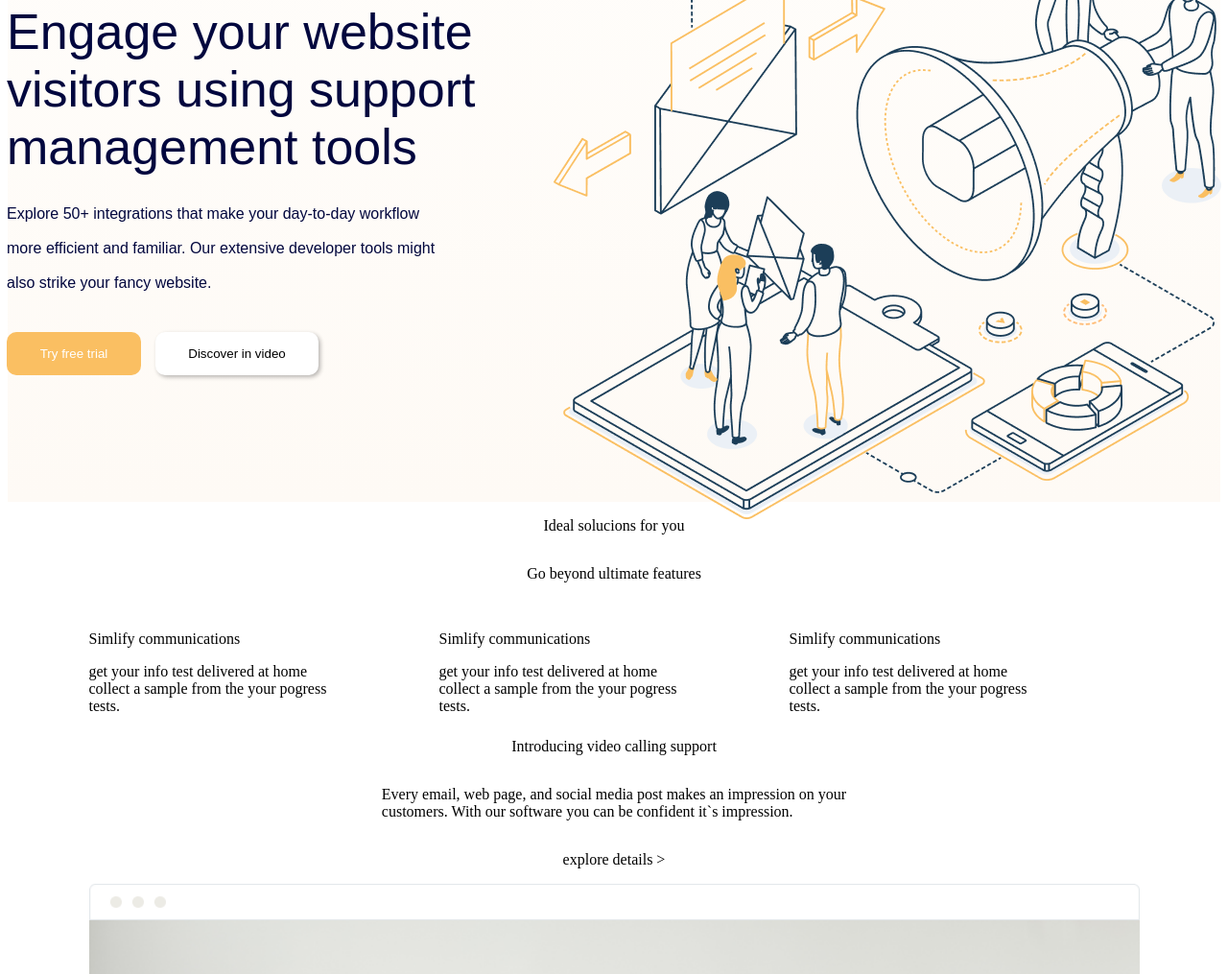
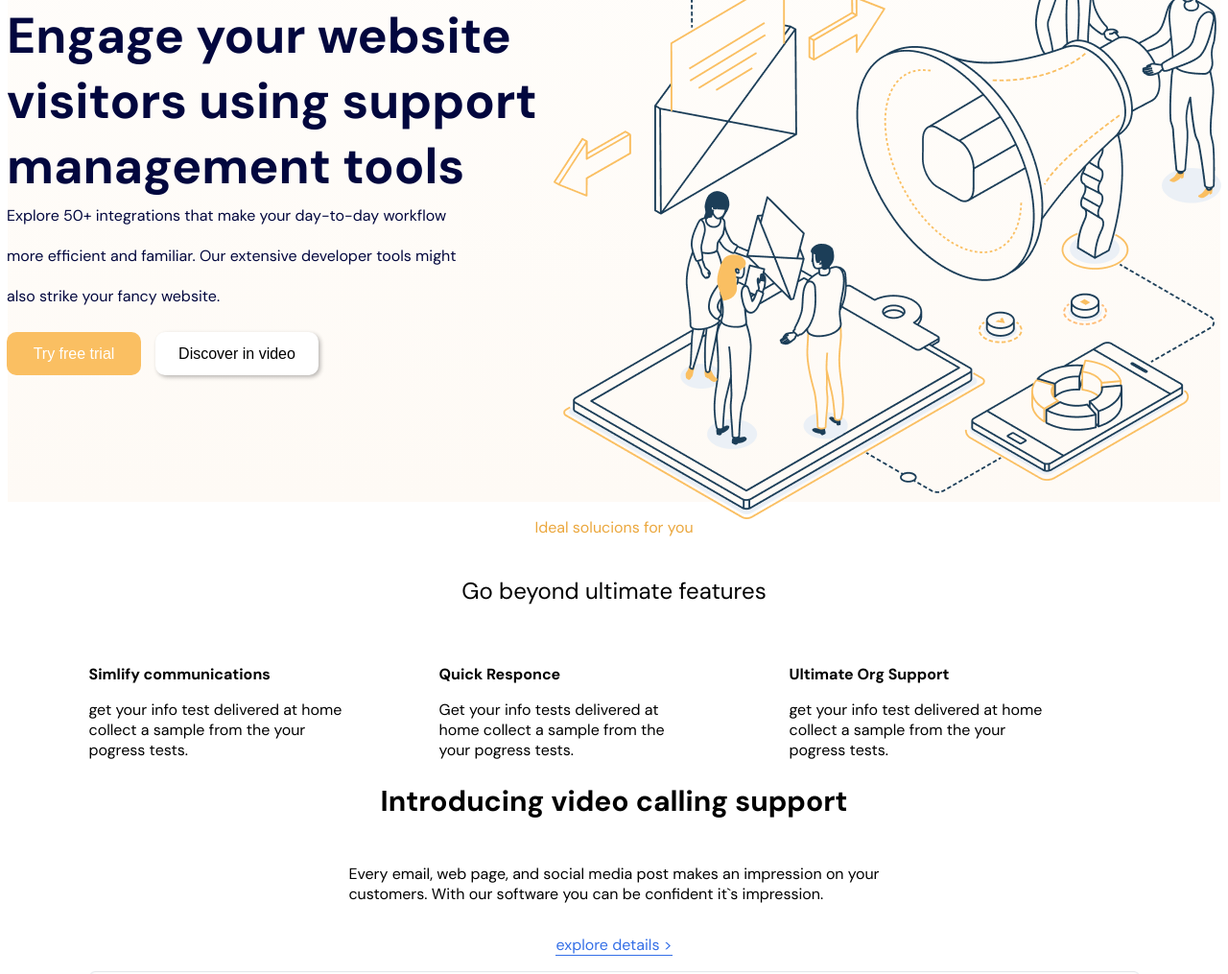
Before and after one commit to Kenneth-Luera/kennethpag.github.io, a plain HTML site: page index.html in a window 1280 px wide. Shown: the part 285-1300 px from the top of the page at 96% size. Drawn offline with Linux system fonts and the light colour scheme.

Commit message:
cambios2 04/09

```diff
--- a/index.html
+++ b/index.html
@@ -3,6 +3,9 @@
   <head>
     <link rel="stylesheet" href="./style.css" />
     <title>Document</title>
+    <link rel="preconnect" href="https://fonts.googleapis.com">
+<link rel="preconnect" href="https://fonts.gstatic.com" crossorigin>
+<link href="https://fonts.googleapis.com/css2?family=DM+Sans:ital,opsz,wght@0,9..40,100..1000;1,9..40,100..1000&display=swap" rel="stylesheet">
   </head>
   <body>
     <div class="p1">
@@ -57,13 +60,13 @@
     </div>
     <div class="p2">
       <div class="text1">
-        <p>Ideal solucions for you</p>
-        <p>Go beyond ultimate features</p>
+        <p class="Ideal">Ideal solucions for you</p>
+        <p class="beyond">Go beyond ultimate features</p>
       </div>
       <div class="icoText">
         <div class="cajaText">
           <img src="" alt="" />
-          <p>Simlify communications</p>
+          <p class="tituloP2">Simlify communications</p>
           <p class="informacion">
             get your info test delivered at home collect a sample from the your
             pogress tests.
@@ -71,15 +74,14 @@
         </div>
         <div class="cajaText">
           <img src="" alt="" />
-          <p>Simlify communications</p>
+          <p class="tituloP2">Quick Responce</p>
           <p class="informacion">
-            get your info test delivered at home collect a sample from the your
-            pogress tests.
+            Get your info tests delivered at home collect a sample from the your pogress tests.
           </p>
         </div>
         <div class="cajaText">
           <img src="" alt="" />
-          <p>Simlify communications</p>
+          <p class="tituloP2">Ultimate Org Support</p>
           <p class="informacion">
             get your info test delivered at home collect a sample from the your
             pogress tests.
@@ -88,13 +90,13 @@
       </div>
       <div class="texto2">
         <div class="informacion2">
-          <p>Introducing video calling support</p>
+          <p class="tituloT2">Introducing video calling support</p>
           <p>
             Every email, web page, and social media post makes an impression on
             your <br />
             customers. With our software you can be confident it`s impression.
           </p>
-          <p>explore details ></p>
+          <p class="enlace">explore details ></p>
         </div>
         <div class="imgP2">
           <img src="./images/header.png" alt="" />
@@ -116,8 +118,8 @@
       </div>
     </div>
     <div class="encabezadoP3">
-      <p>Deal for your business</p>
-      <p>Meet our pricing plan that suit you</p>
+      <p class="titleP3">Deal for your business</p>
+      <p class="titleP3_1">Meet our pricing plan that suit you</p>
     </div>
     <div class="p3">
 
@@ -205,12 +207,12 @@
       </div>
     </div>
       <div class="p3_2">
-        <p>Agencies who also worked us</p>
+        <p class="tituloT2">Agencies who also worked us</p>
         <p>
           Every email, web page, and social post makes an impression on your<br />
           customers. With our software you can be confident it`s impression.
         </p>
-        <p>Explore Details ></p>
+        <p class="enlace">Explore Details ></p>
         <img src="./images/image 107.png" alt="">
       </div>
       <div class="p4">
--- a/style.css
+++ b/style.css
@@ -2,6 +2,7 @@ body{
     display: flex;
     flex-direction: column ;
     align-items: center;
+    font-family: "DM Sans", sans-serif;
 }
 .p1{
     display: flex;
@@ -49,6 +50,7 @@ body{
     border-radius: 5px;
     color:white;
     background-color: #FABF62;
+    font-size: 16px;
 }
 .p1_2{
     display: flex;
@@ -77,7 +79,7 @@ body{
 }
 .parrafo1{
     font-size: 52px;
-    font-family: sans-serif;
+    font-weight: bold;
     color: #02073E;
     width: 570px;
     height: 211px;
@@ -86,7 +88,6 @@ body{
 }
 .parrafo2{
     font-size: 16px;
-    font-family: sans-serif;
     color: #02073E;
     width: 486px;
     height: 116px;
@@ -100,6 +101,7 @@ body{
     width: 140px;
     height: 45px;
     border: none;
+    font-size: 16px;
     background-color: #FABF62;
     color: white;
     border-radius: 10px;
@@ -110,6 +112,7 @@ body{
     width: 170px;
     height: 45px;
     border: none;
+    font-size: 16px;
     background-color: white;
     color: black;
     border-radius: 10px;
@@ -134,10 +137,21 @@ body{
     flex-direction: column;
     align-items: center;
 }
+.Ideal{
+    font-size: 16px;
+    color: rgba(235, 167, 61, 1);
+}
+.beyond{
+    font-size: 24px;
+}
 .icoText{
     display: flex;
     justify-content: center;
     align-items: center;
+    font-size: 16px;
+}
+.tituloP2{
+    font-weight: bold;
 }
 .cajaText{
     width: 365px;
@@ -151,6 +165,16 @@ body{
     display: flex;
     flex-direction: column;
     align-items: center;
+    font-size: 16px;
+}
+.tituloT2{
+    font-weight: bold;
+    font-size: 30px;
+}
+.enlace{
+    border-bottom: black 1px solid;
+    color: #3570e7;
+    border-color: #3570e7;
 }
 .globo1{
     display: flex;
@@ -193,7 +217,14 @@ body{
     width: 20px;
     height: 260px;
 }
+.titleP3{
+    font-size: 16px;
+    color:#FABF62;
 
+}
+.titleP3_1{
+    font-size: 24px;
+}
 .packet{
     display: flex;
     justify-content: space-around;
@@ -476,6 +507,9 @@ body{
     background-color: rgba(249, 250, 252, 1);
 
 }
+.footer button:hover{
+    color: #3570e7;
+}
 .subtitulo{
     font-size: 18px;
 }
```
Also changed, not shown: 1 other file.
